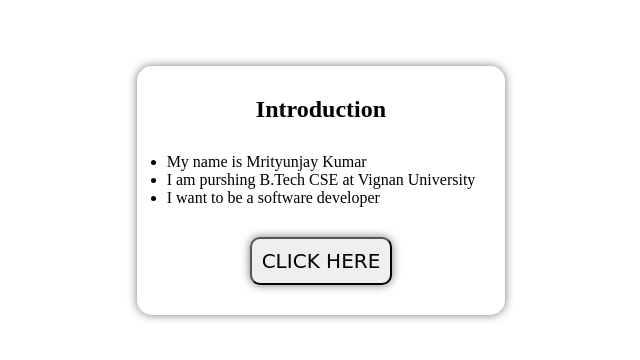
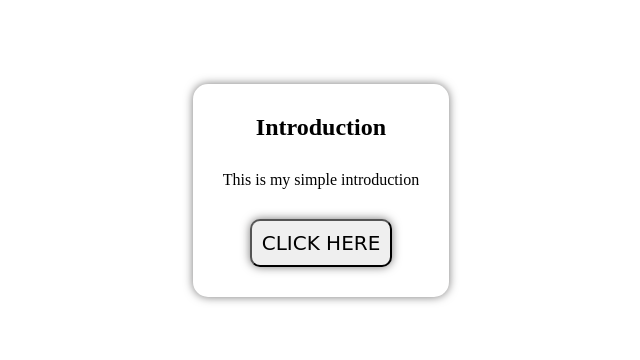
Before and after one commit to 221fa04732/THIRD_ASSIGNMENT, a plain HTML site: page index.html in a window 1280 px wide. Shown: the part 210-570 px from the top of the page, without its empty margins (319-959 px from the left). Drawn offline with Linux system fonts and the light colour scheme.

Commit message:
Update index.html

```diff
--- a/index.html
+++ b/index.html
@@ -10,11 +10,7 @@
     <div class="box" id="box">
         <h1>Introduction</h1>
         <div class="intro" id="intro">
-            <ul>
-                <li>My name is Mrityunjay Kumar</li>
-                <li>I am purshing B.Tech CSE at Vignan University</li>
-                <li>I want to be a software developer</li>
-            </ul>
+            This is my simple introduction
         </div>
         <button onclick="changeColour()" class="click_button">CLICK HERE</button>
     </div>
```
